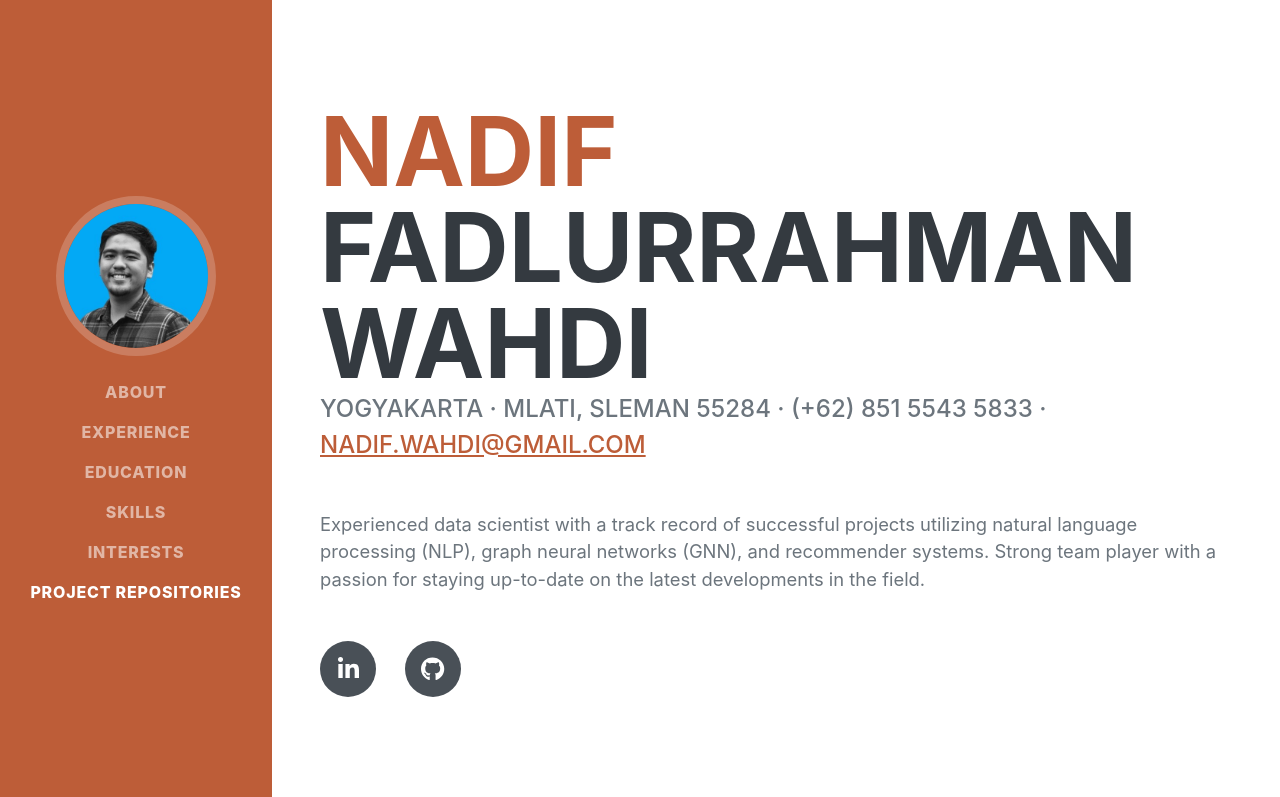
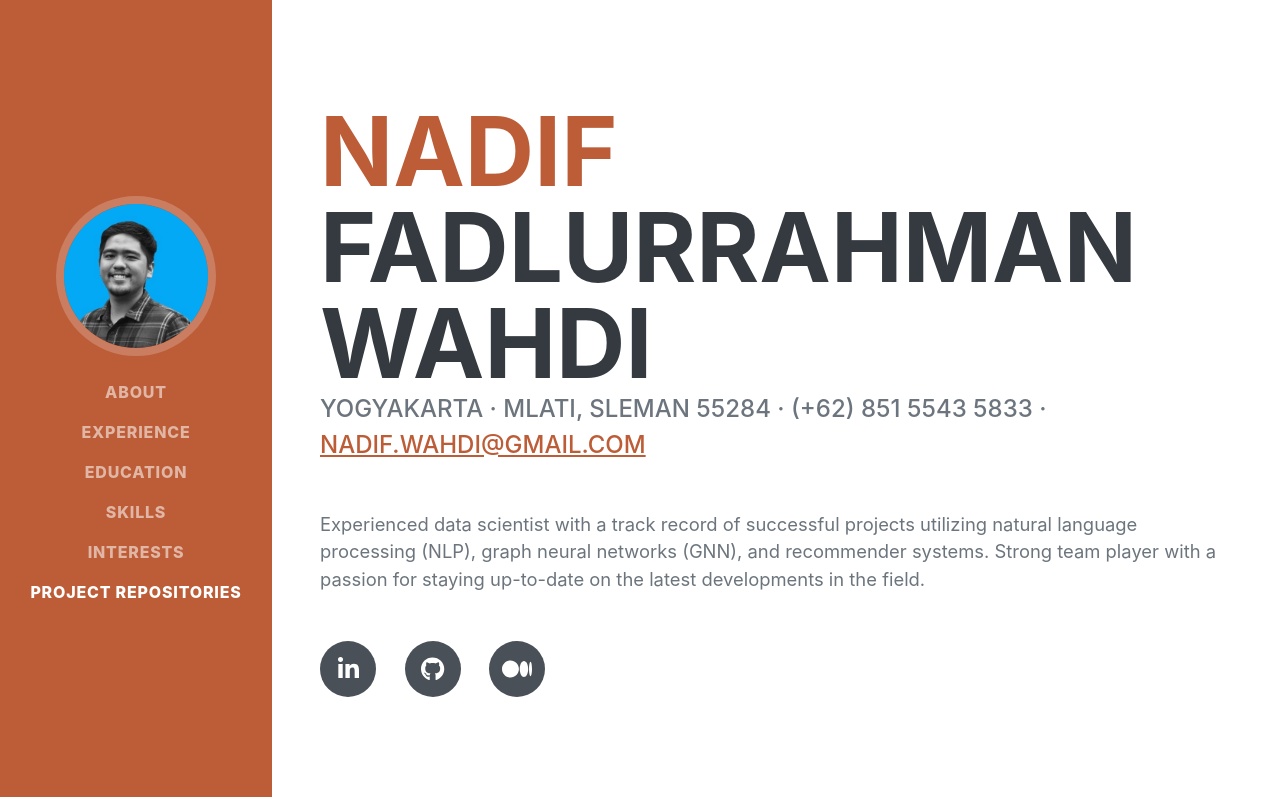
Before and after one commit to nadifwahdi/nadifwahdi.github.io, a plain HTML site: page index.html in a window 1280 px wide. Shown: the top 797 px of the page. Drawn offline with nearby package versions, Linux system fonts and the light colour scheme; a web font is replaced by a local one.

Commit message:
add medium

```diff
--- a/index.html
+++ b/index.html
@@ -51,6 +51,7 @@
                     <div class="social-icons">
                         <a class="social-icon" href="https://www.linkedin.com/in/nadiffwahdi/"><i class="fab fa-linkedin-in"></i></a>
                         <a class="social-icon" href="https://github.com/nadifwahdi"><i class="fab fa-github"></i></a>
+                        <a class="social-icon" href="https://medium.com/@nadif.wahdi"><i class="fa-brands fa-medium"></i></a>
                         <!-- <a class="social-icon" href="#!"><i class="fab fa-twitter"></i></a> -->
                         <!-- <a class="social-icon" href="#!"><i class="fab fa-facebook-f"></i></a> -->
                     </div>
```
